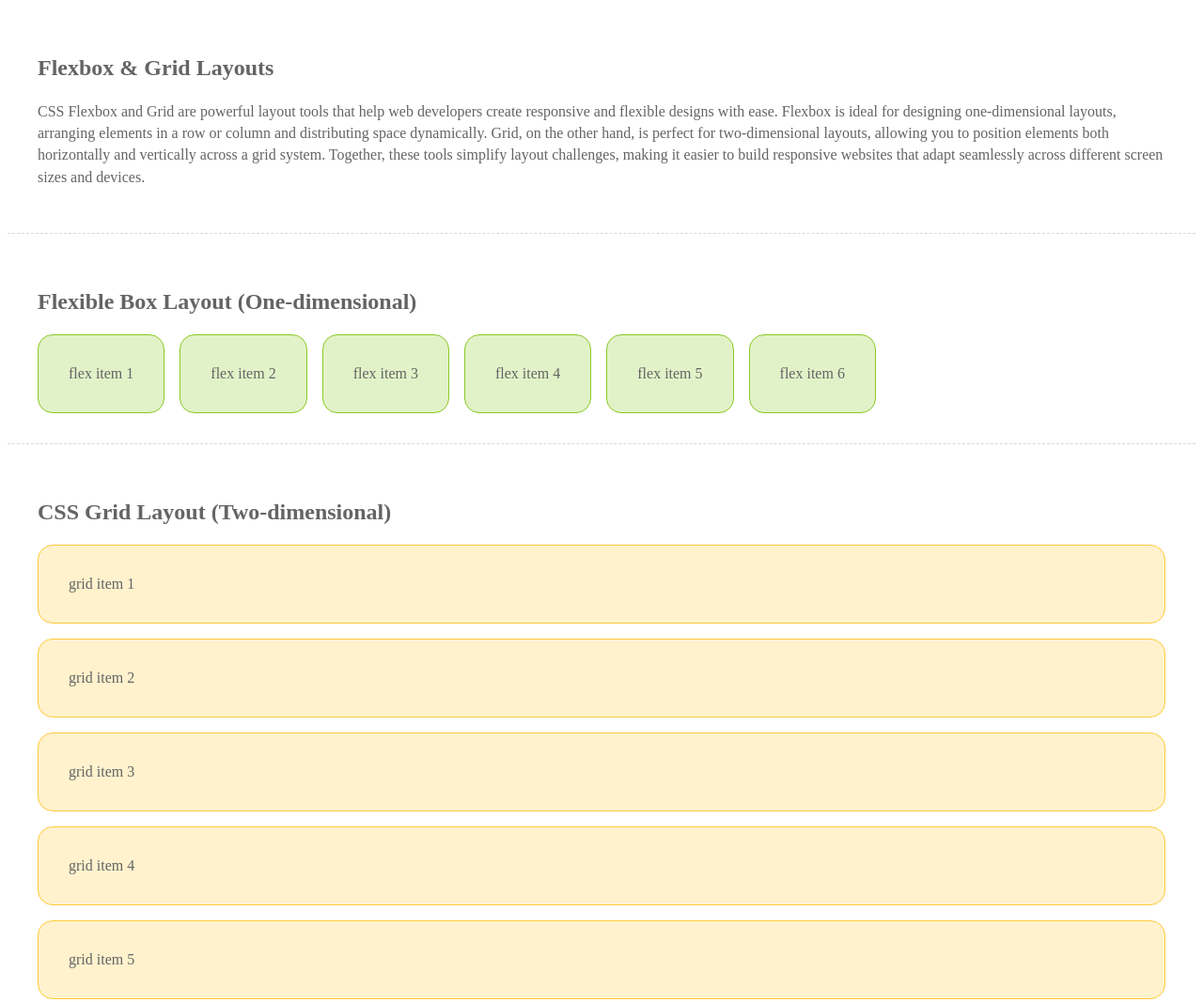
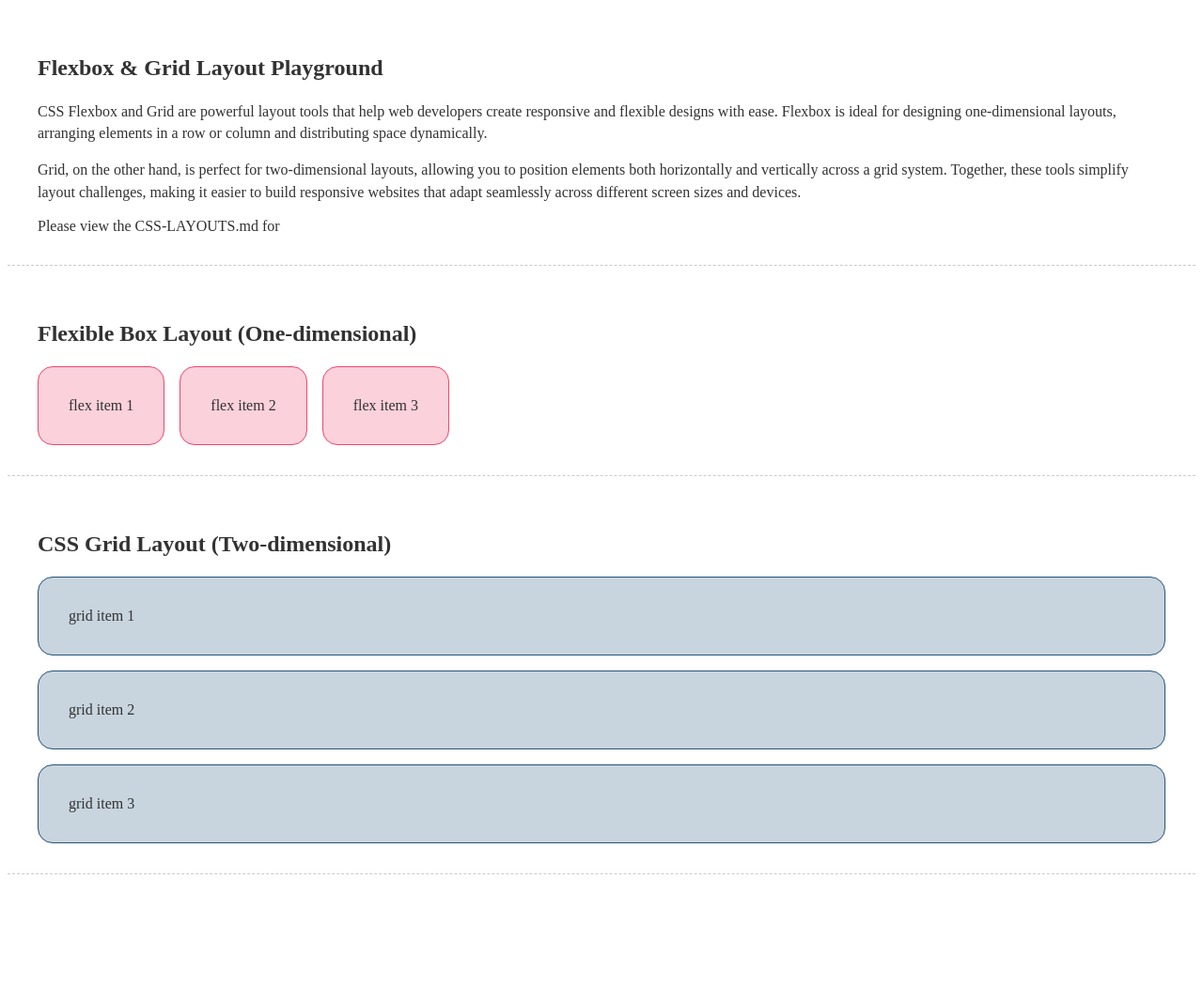
Before and after one commit to radurham93/webdev-task-002, a plain HTML site: page index.html in a window 1280 px wide. Shown: the top 1067 px of the page at 94% size. After the commit the page ends 939 px from the top, so only its background shows below. Drawn offline with Linux system fonts and the light colour scheme.

Commit message:
updatres

```diff
--- a/css/utility.css
+++ b/css/utility.css
@@ -1,25 +1,25 @@
-/* Utility Styles for Assignment */
+/* CSS Variables */
 
 :root {
 
 /*
---red:        255, 089, 094;
---yellow:     255, 202, 058;
---green:      138, 201, 038;
---blue:       025, 130, 196;
---purple:     106, 076, 147;
+--red:        239, 071, 111;
+--yellow:     255, 209, 102;
+--blue:       038, 084, 124;
 */
 
---flex-color:   138,201,038;
---grid-color:   255,202,058;
+--flex-color:   239, 071, 111;
+--grid-color:   038, 084, 124;
 
---text-color:   100,100,100;
+--text-color:   050, 050, 050;
 
 }
 
+/* Utility Styles */
 
 html {
     box-sizing: border-box;
+    font-size: 16px;
   }
 
   *, *::before, *::after {
@@ -46,3 +46,7 @@ p {
     color: rgba(var(--text-color), 1);
     line-height: 1.45;
 }
+
+a {
+    color: rgba(var(--flex-color), 1);
+}
--- a/index.html
+++ b/index.html
@@ -20,11 +20,13 @@
 
         <main>
 
-            <h1>
-                Flexbox & Grid Layouts
-            </h1>
+            <h1>Flexbox & Grid Layout Playground</h1>
 
-            <p>CSS Flexbox and Grid are powerful layout tools that help web developers create responsive and flexible designs with ease. Flexbox is ideal for designing one-dimensional layouts, arranging elements in a row or column and distributing space dynamically. Grid, on the other hand, is perfect for two-dimensional layouts, allowing you to position elements both horizontally and vertically across a grid system. Together, these tools simplify layout challenges, making it easier to build responsive websites that adapt seamlessly across different screen sizes and devices.</p>
+            <p>CSS Flexbox and Grid are powerful layout tools that help web developers create responsive and flexible designs with ease. Flexbox is ideal for designing one-dimensional layouts, arranging elements in a row or column and distributing space dynamically.</p>
+
+            <p>Grid, on the other hand, is perfect for two-dimensional layouts, allowing you to position elements both horizontally and vertically across a grid system. Together, these tools simplify layout challenges, making it easier to build responsive websites that adapt seamlessly across different screen sizes and devices.</p>
+
+            Please view the CSS-LAYOUTS.md for
 
         </main>
 
@@ -32,18 +34,13 @@
 
     <section>
 
-        <h2>
-          Flexible Box Layout (One-dimensional)
-        </h2>
+        <h2>Flexible Box Layout (One-dimensional)</h2>
 
         <div id="flex" class="flex">
 
           <div class="flex__item">flex item 1</div>
           <div class="flex__item">flex item 2</div>
           <div class="flex__item">flex item 3</div>
-          <div class="flex__item">flex item 4</div>
-          <div class="flex__item">flex item 5</div>
-          <div class="flex__item">flex item 6</div>
 
         </div>
 
@@ -60,9 +57,6 @@
           <div class="grid__item">grid item 1</div>
           <div class="grid__item">grid item 2</div>
           <div class="grid__item">grid item 3</div>
-          <div class="grid__item">grid item 4</div>
-          <div class="grid__item">grid item 5</div>
-          <div class="grid__item">grid item 6</div>
 
         </div>
 
```
